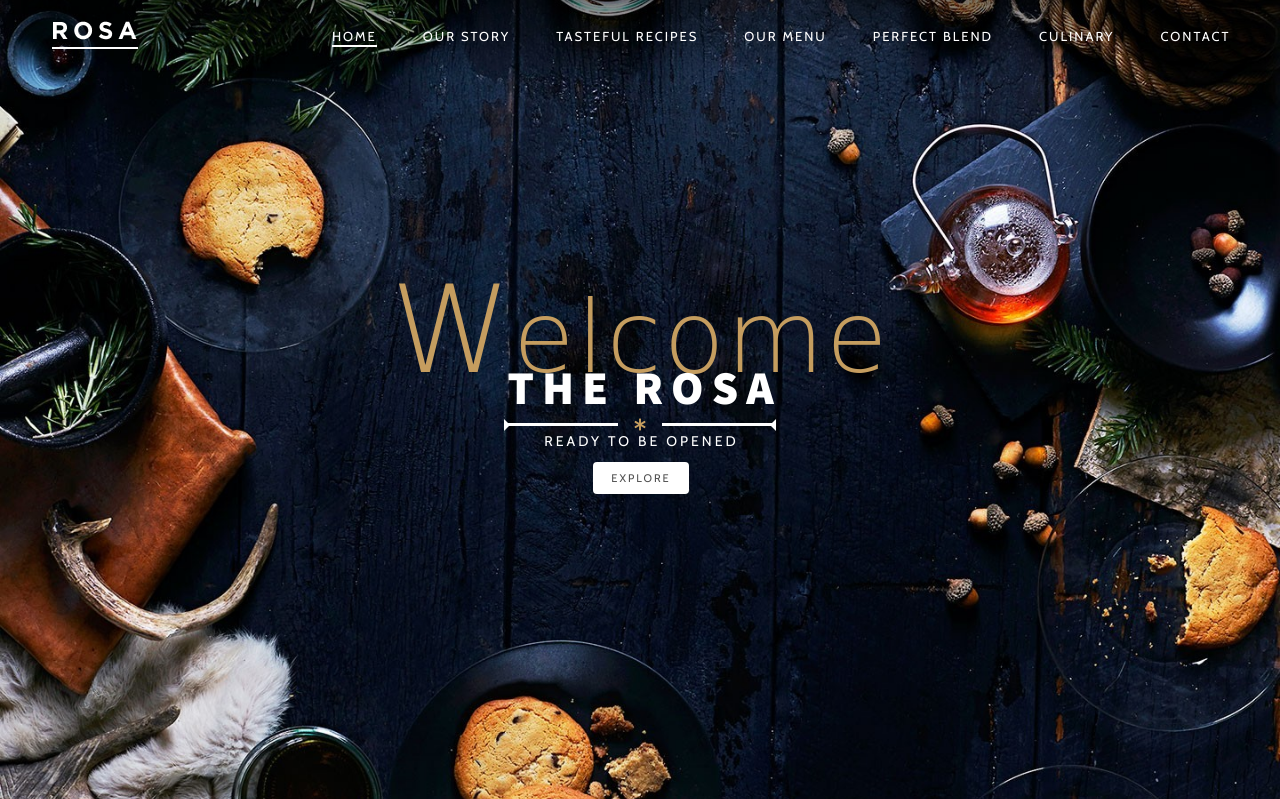
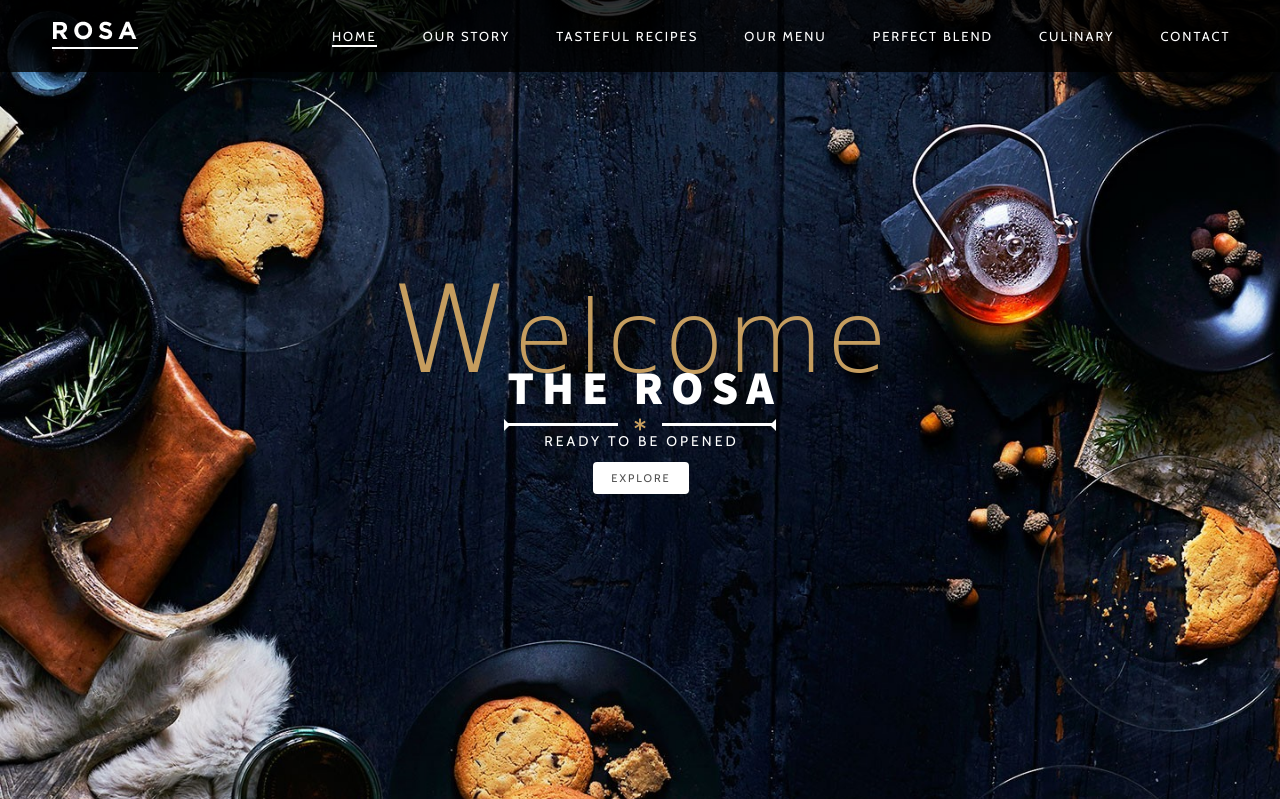
Before and after one commit to TMontenegro/the-rosa, a PHP site: page / in a window 1280 px wide. Shown: the top 799 px of the page. Run offline with PHP 8.4, Linux system fonts and the light colour scheme; some libraries are stand-ins or nearby versions; some web fonts are replaced.

Commit message:
fix navbar at top

```diff
--- a/style.css
+++ b/style.css
@@ -57,7 +57,7 @@ p {
 
 header {
   width: 100%;
-  position: absolute;
+  position: fixed;
   top: 0;
   left: 0;
   z-index: 1;
@@ -482,6 +482,10 @@ footer {
     padding: 7, 9rem;
   }
 
+  header {
+    background: rgba(0, 0, 0, 0.8);
+  }
+
   .menu-toggle {
     display: none;
   }
```
